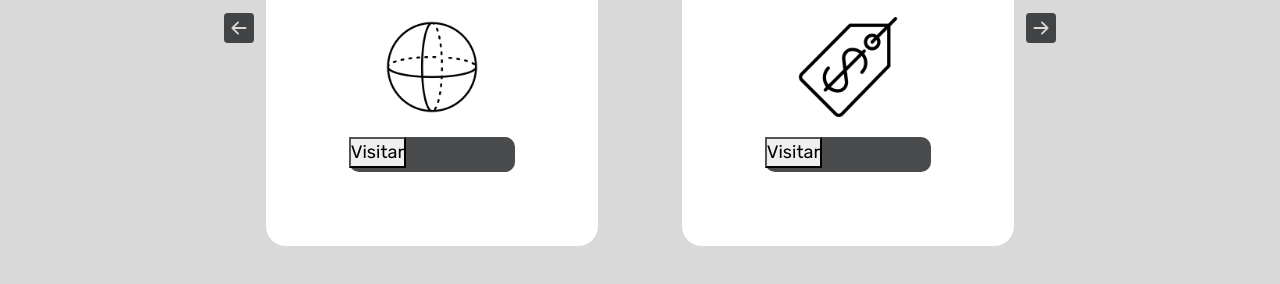
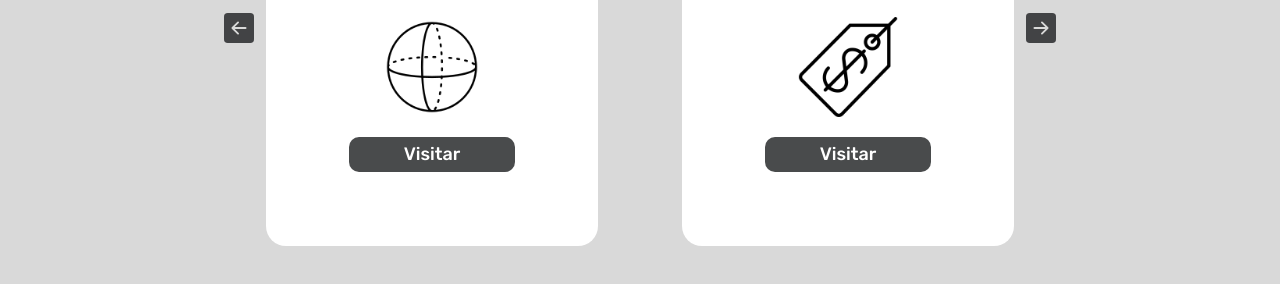
Before and after one commit to davidalejo32/JS1-Talleres, a plain HTML site: page index.html in a window 1280 px wide. Shown: the part 571-855 px from the top of the page. Drawn offline with nearby package versions, Linux system fonts and the light colour scheme.

Commit message:
Cambios en el los estilos de los botones css

```diff
--- a/index/style.css
+++ b/index/style.css
@@ -197,15 +197,25 @@ header nav {
   height: 3.5rem;
   border: none;
   border-radius: 1rem;
-  background-color: #191b1dc9;
-  color: white;
-  font-size: 1.8rem;
-  font-weight: 500;
+  /* background-color: #191b1dc9; */
+
 }
 
 .botones:hover {
   background-color: var(--gray);
   transition: 0.5s;
+}
+
+.botones button {
+  width: 100%;
+  height: 100%;
+  color: white;
+  font-size: 1.8rem;
+  font-weight: 500;
+  background-color: #191b1dc9;
+  border-radius: 1rem;
+  border: none;
+
 }
 
 .carrousel .puntos {
```
